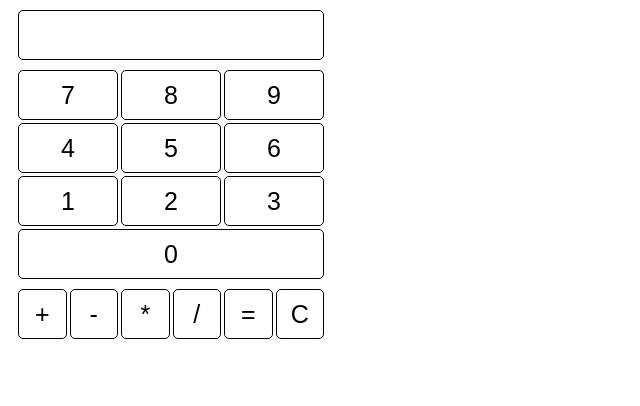
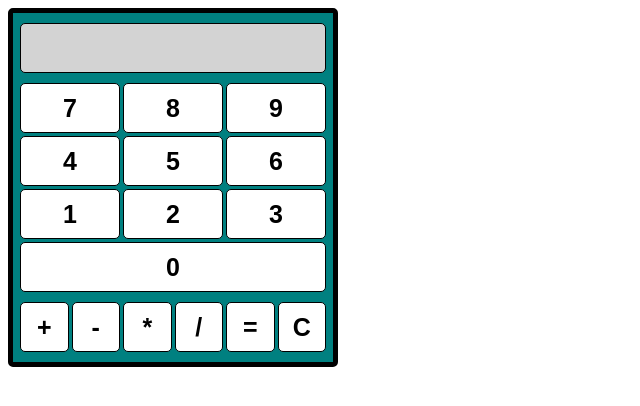
Before and after one commit to Paleva/JScalc, a plain HTML site: page index.html in a window 1280 px wide. Shown: the whole page, without its empty margins (0-640 px from the left). Drawn offline with Linux system fonts and the light colour scheme.

Commit message:
A lil improved UI

```diff
--- a/style.css
+++ b/style.css
@@ -1,3 +1,13 @@
+.container{
+    display: flex;
+    justify-content: center;
+    align-items: center;
+    border: 5px solid black;
+    border-radius: 5px;
+    width: 320px;
+    background-color:teal;
+}
+
 .keypad-numbers{
     box-sizing: border-box;
     display: grid;
@@ -20,6 +30,7 @@
     background-color: white;
     border-radius: 5px;
     border-color: black;
+    background-color: lightgray;
     border-style: solid;
     border-width: 1px;
     padding: 10px;
@@ -38,6 +49,8 @@
     border-color: black;
     border-style: solid;
     border-width: 1px;
+    font-weight: bold;
+
 }
 
 .first-row,
@@ -52,6 +65,7 @@
     width: 100px;
     height: 50px;
     font-size: 25px;
+    font-weight: bold;
     text-align: center;
     background-color: white;
     border-radius: 5px;
@@ -63,6 +77,7 @@
 .operator-btn,
 .equal-btn,
 .clear-btn{
+    font-weight: bold;
     flex: 1 1 0;
     width: 50px;
     height: 50px;
```
